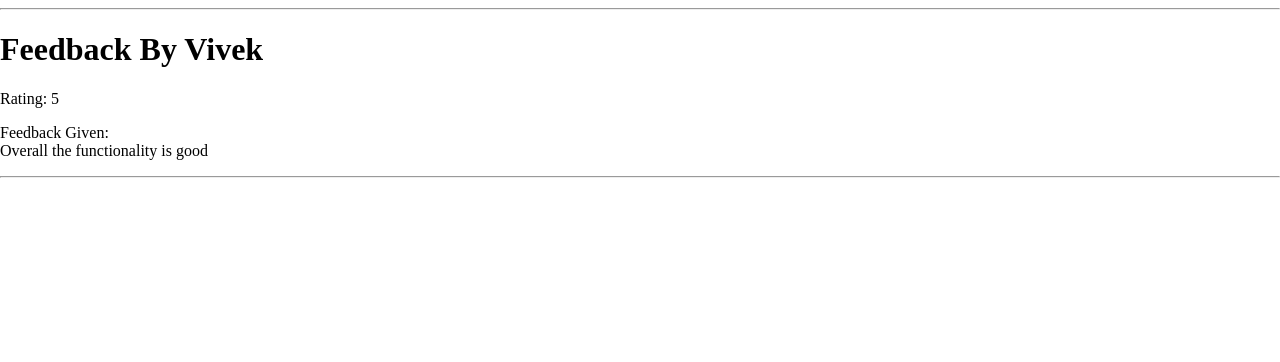
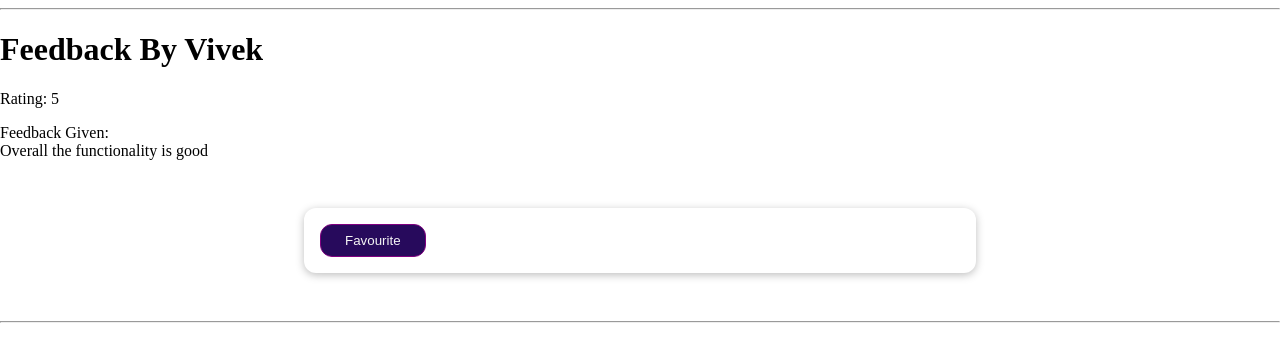
Before and after one commit to Vivek-5380/feedback, a Django app: page /reviews/1 in a window 1280 px wide. Shown: the top 362 px of the page. Run offline with Django 4.2, Linux system fonts and the light colour scheme; data comes from the database, SQL or seed files in the repository; both versions use the stored data as it was after the commit.

Commit message:
Added sessions

```diff
--- a/feedback/settings.py
+++ b/feedback/settings.py
@@ -126,3 +126,5 @@ MEDIA_URL = "/user-media/"
 # https://docs.djangoproject.com/en/4.1/ref/settings/#default-auto-field
 
 DEFAULT_AUTO_FIELD = 'django.db.models.BigAutoField'
+
+# SESSION_COOKIE_AGE = 120(s)
--- a/reviews/templates/reviews/user_review.html
+++ b/reviews/templates/reviews/user_review.html
@@ -9,5 +9,17 @@
         <h1>Feedback By {{ review.user_name }}</h1>
         <p>Rating: {{ review.rating }}</p>
         <p>Feedback Given: <br> {{ review.review_text }}</p>
+        {% if is_favourite %}
+            <p>This is my favourite review!</p>
+        {% else %}
+            <form action="/reviews/favourite" method="POST">
+                {% csrf_token %}
+                <input type="hidden" name="review_id" value="{{ review.id }}">
+                <button>Favourite</button>
+            </form>
+        {% endif %}
+
+
+
     <hr>
 {% endblock content %}
--- a/reviews/urls.py
+++ b/reviews/urls.py
@@ -5,5 +5,6 @@ urlpatterns = [
     path('', views.ReviewView.as_view(), name='review'),
     path('thank-you', views.ThankYouView.as_view()),
     path('reviews', views.ReviewsListView.as_view()),
+    path('reviews/favourite', views.AddFavouriteView.as_view()),
     path('reviews/<int:pk>', views.UserReviewView.as_view(),name='reviews'),
 ]
--- a/reviews/views.py
+++ b/reviews/views.py
@@ -40,8 +40,19 @@ class UserReviewView(DetailView):
     template_name = "reviews/user_review.html"
     model = Review
 
+    def get_context_data(self, **kwargs) :
+        context = super().get_context_data(**kwargs)
+        loaded_review = self.object
+        request = self.request
+        favourite_id = request.session.get('favourite_review')
+        context["is_favourite"] = favourite_id == str(loaded_review.id)
+        return context
 
-
+class AddFavouriteView(View):
+    def post(self, request):
+        review_id = request.POST['review_id']
+        request.session['favourite_review'] = review_id
+        return HttpResponseRedirect("/reviews/" + review_id)
 
 
 
```
Also changed, not shown: db.sqlite3.
